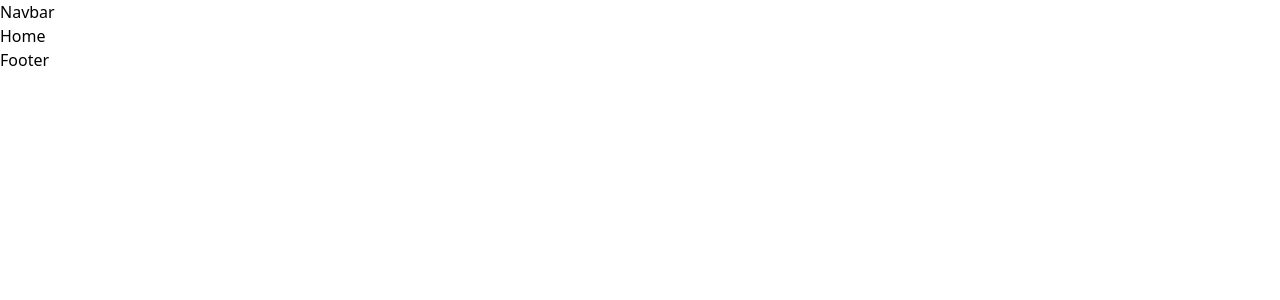
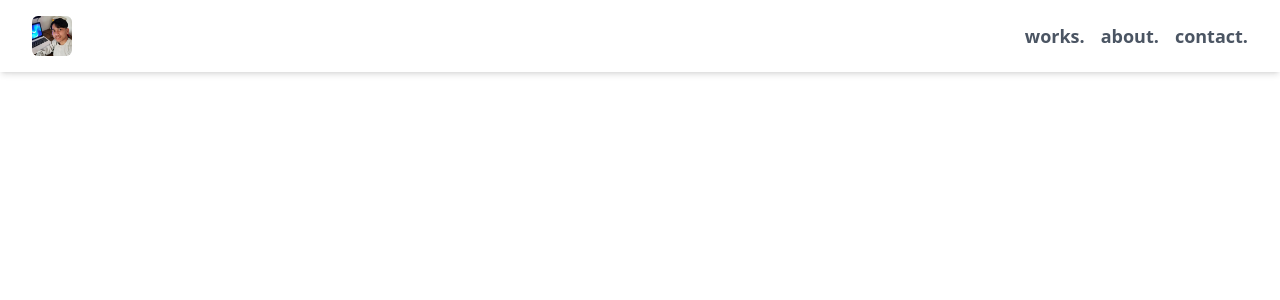
Before and after one commit to alisajad001/portfolio-2024, a React (Vite) app: page / in a window 1280 px wide. Shown: the top 300 px of the page. Built offline with nearby package versions, Linux system fonts and the light colour scheme.

Commit message:
Style: Navbar component

```diff
--- a/src/sections/Navbar.jsx
+++ b/src/sections/Navbar.jsx
@@ -1,5 +1,43 @@
+import React, { useState } from 'react';
+import logo from '../assets/profile-img.png';
+
 function Navbar() {
-  return <div>Navbar</div>;
+  const [hoverIndex, setHoverIndex] = useState(null);
+
+  // Navlinks
+  const navLinks = [
+    { text: 'Works', href: '#' },
+    { text: 'About', href: '#' },
+    { text: 'Contact', href: '#' },
+  ];
+
+  return (
+    <header className="fixed top-0 left-0 w-full bg-white z-50 shadow-md py-4 flex justify-between items-center px-4 sm:px-6 lg:px-8">
+      <img
+        src={logo}
+        alt="Ali Sajad profile image"
+        className="rounded-md"
+        width={40}
+        height={40}
+      />
+
+      <nav className="space-x-4">
+        {navLinks.map((link, index) => (
+          <a
+            key={index}
+            href={link.href}
+            onMouseEnter={() => setHoverIndex(index)}
+            onMouseLeave={() => setHoverIndex(null)}
+            className={`text-gray-600 hover:text-gray-800 transition duration-500 text-lg font-semibold antialiased lowercase ${
+              hoverIndex !== null && hoverIndex !== index ? 'text-gray-300' : ''
+            }`}
+          >
+            {link.text}.
+          </a>
+        ))}
+      </nav>
+    </header>
+  );
 }
 
 export default Navbar;
```
